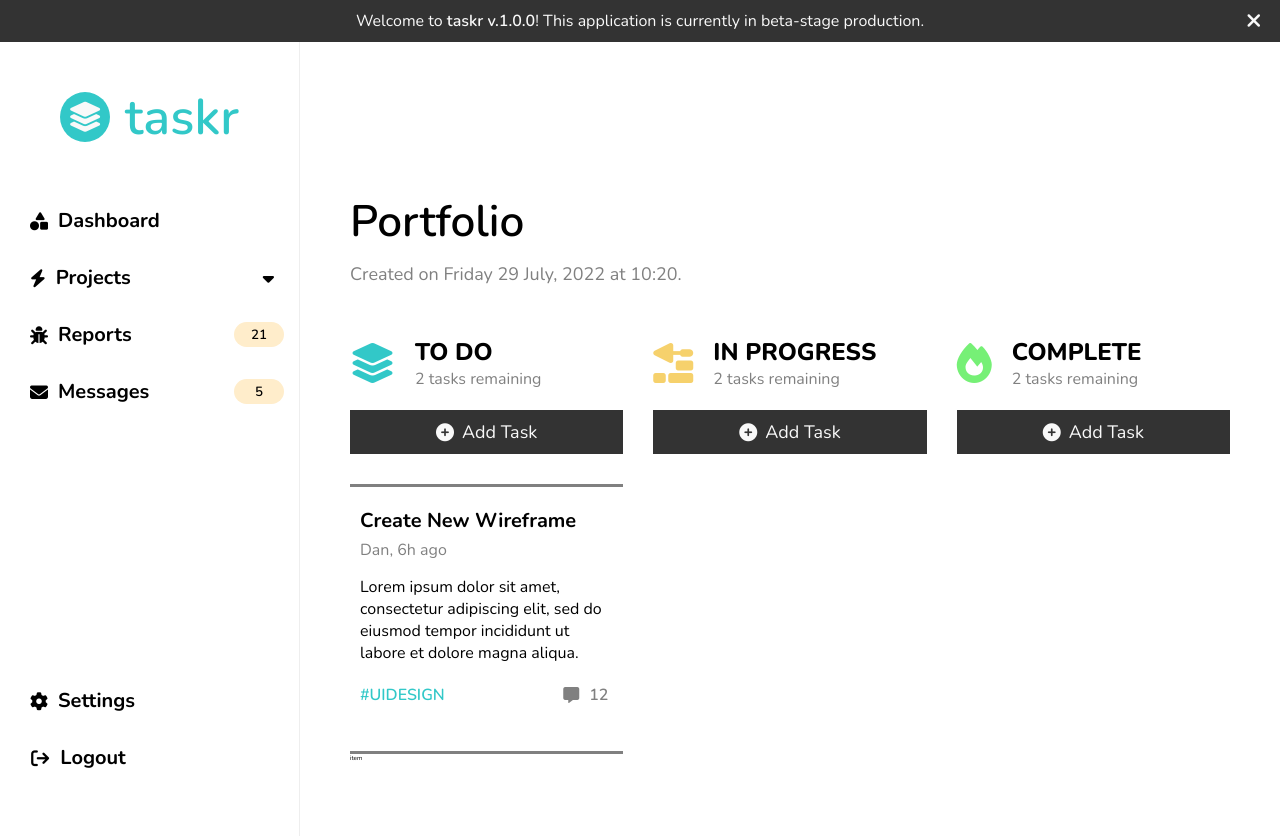
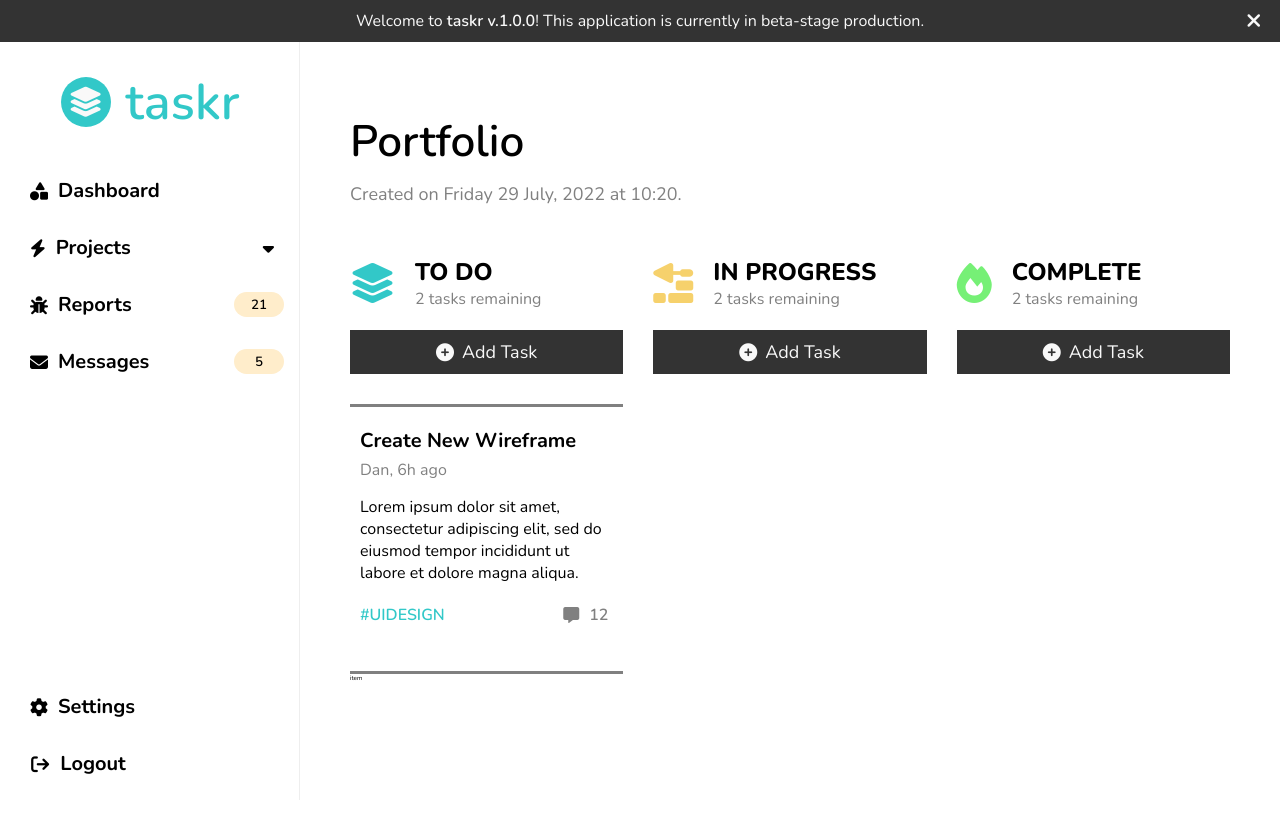
Before and after one commit to Web-Dev-Dan/taskr, a React (Create React App) app: page / in a window 1280 px wide. Shown: the top 838 px of the page. Built offline with nearby package versions, Linux system fonts and the light colour scheme.

Commit message:
Added more placeholder data

```diff
--- a/src/App.js
+++ b/src/App.js
@@ -19,24 +19,39 @@ function App() {
         "id": 1,
         "name": "Portfolio",
         "dateCreated": 'Friday 29 July, 2022',
-        "timeCreated": '10:20'
+        "timeCreated": '10:20',
+        "toDo": [{
+          "id": 1,
+          "name": "Create New Wireframe",
+          "author": "Dan",
+          "dateCreated": "6h ago",
+          "description": "Lorem ipsum dolor sit amet, consectetur adipiscing elit, sed do eiusmod tempor incididunt ut labore et dolore magna aliqua.",
+          "tag": "UIDesign",
+          "comments": ["This is a nice project!", "Good job!"]
+        },
+        {
+          "id": 2,
+          "name": "Create Banner",
+          "author": "Mike",
+          "dateCreated": "6h ago",
+          "description": "Lorem ipsum dolor sit amet, consectetur adipiscing elit, sed do eiusmod tempor incididunt ut labore et dolore magna aliqua.",
+          "tag": "UIDesign",
+          "comments": ["This is a nice project!", "Good job!"]
+        }],
+        "inProgress": [],
+        "complete": []
       }, {
         "id": 2,
-        "name": "Mamoru",
+        "name": "Taskr",
         "dateCreated": 'Friday 29 July, 2022',
         "timeCreated": '10:20'
       }, {
         "id": 3,
-        "name": "Taskr",
+        "name": "Wordle Clone",
         "dateCreated": 'Friday 29 July, 2022',
         "timeCreated": '10:20'
       }, {
         "id": 4,
-        "name": "Wordle Clone",
-        "dateCreated": 'Friday 29 July, 2022',
-        "timeCreated": '10:20'
-      }, {
-        "id": 5,
         "name": "JavaScript To-Do List",
         "dateCreated": 'Friday 29 July, 2022',
         "timeCreated": '10:20'
@@ -105,7 +120,7 @@ function App() {
     <div className="App">
       <div className="container">
         {notificationBarIsShown && <NotificationBar handleClick={() => closeNotificationBar()} />}
-        <Navbar />
+        {/* <Navbar /> */}
         <div className="content">
           <Aside
             data={data}
--- a/src/components/Aside/Aside.css
+++ b/src/components/Aside/Aside.css
@@ -6,6 +6,8 @@
 }
 
 .aside__content {
+    /* background-color: red; */
+    max-height: calc(100vh - 120px);
     height: 100%;
     padding-bottom: 50px;
     display: flex;
--- a/src/components/Aside/Aside.js
+++ b/src/components/Aside/Aside.js
@@ -9,6 +9,12 @@ function Aside({ data, createNewProject, projectOpened }) {
 
     return (
         <aside className="aside">
+            <div className="nav__logo">
+                <div className="nav__logo--icon">
+                    <i className="fa-solid fa-layer-group"></i>
+                </div>
+                <p className="nav__logo--text">taskr</p>
+            </div>
             <div className="aside__content">
                 <div className="aside__content--top">
                     <FixedButton
--- a/src/components/Main/Main.js
+++ b/src/components/Main/Main.js
@@ -13,6 +13,7 @@ function Main({
     // Get Current Project:
     const getCurrentProject = data.items.filter(project => project.id === projectId);
     const currentProject = getCurrentProject[0];
+    console.log(currentProject);
 
     return (
         <main className="main">
@@ -21,6 +22,9 @@ function Main({
                     projectName={currentProject.name}
                     projectDateCreated={currentProject.dateCreated}
                     projectTimeCreated={currentProject.timeCreated}
+                    projectToDo={currentProject.toDo}
+                    projectInProgress={currentProject.inProgress}
+                    projectComplete={currentProject.complete}
                 />
             }
 
--- a/src/components/Main/ProjectContainer/ProjectContainer.css
+++ b/src/components/Main/ProjectContainer/ProjectContainer.css
@@ -5,7 +5,7 @@
 
 /* Main Header */
 .main__head {
-    margin-bottom: 50px;
+    margin: 70px 0 50px 0;
 }
 
 .main__head-info {}
--- a/src/components/navbar/Navbar.css
+++ b/src/components/navbar/Navbar.css
@@ -12,7 +12,8 @@
 
 .nav__logo {
     width: 300px;
-    border-right: 1px solid var(--color-gray);
+    height: 120px;
+    /* border-right: 1px solid var(--color-gray); */
     display: flex;
     justify-content: center;
     align-items: center;
```
Also changed, not shown: src/components/Main/ProjectContainer/ProjectContainer.js (+6 -1 lines), src/components/Main/ProjectContainer/ListItem.css (added), src/components/Main/ProjectContainer/ListItem.js (added).
